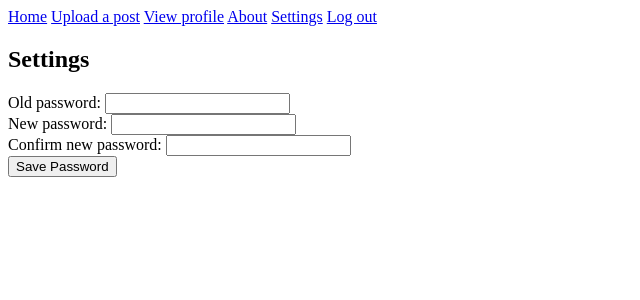
After one commit to jbellizia/social-media-platform, a Flask app: page /change_password in a window 1280 px wide. The commit adds this page. Shown: the top 300 px of the page, without its empty margins (0-640 px from the left). Run offline with Flask 3, Linux system fonts and the light colour scheme; the visitor is signed in with stand-in values (Sample User, id 1).

Commit message:
backing up

```diff
--- a/app.py
+++ b/app.py
@@ -5,10 +5,11 @@ from itsdangerous import URLSafeTimedSerializer, SignatureExpired
 import sqlite3
 import secrets
 from werkzeug.security import generate_password_hash, check_password_hash
-
-
+from werkzeug.utils import secure_filename
+from datetime import date
 from dotenv import load_dotenv
 import os
+import re
 
 load_dotenv()
 
@@ -16,13 +17,19 @@ load_dotenv()
 app = Flask(__name__)
 app.secret_key = os.getenv('SECRET_KEY')
 
-# Flask-Mail configuration (use your SMTP server)
+
+ALLOWED_EXTENSIONS = {'png', 'jpg', 'jpeg', 'gif'}
+
+app.config['PROFILE_PIC_FOLDER'] = 'static/profile_pictures'
+app.config['UPLOAD_FOLDER'] = os.path.join(os.getcwd(), 'static/uploads')
 app.config['MAIL_SERVER'] = 'smtp.gmail.com'
 app.config['MAIL_PORT'] = 587
 app.config['MAIL_USE_TLS'] = True
 app.config['MAIL_USERNAME'] = os.getenv('MAIL_USERNAME')
 app.config['MAIL_DEFAULT_SENDER'] = ('Splooge', os.getenv('MAIL_USERNAME'))
 app.config['MAIL_PASSWORD'] = os.getenv('MAIL_PASSWORD')
+app.config['MAX_CONTENT_LENGTH'] = 2 * 1024 * 1024  # 1MB limit
+
 
 mail = Mail(app)
 s = URLSafeTimedSerializer(app.secret_key)
@@ -33,12 +40,32 @@ login_manager = LoginManager()
 login_manager.init_app(app)
 login_manager.login_view = 'login'
 
+
+
+
 class User(UserMixin):
-    def __init__(self, id, email, password, username):
+    def __init__(self, id, email, password, username, bio, profile_pic_filename, notifications_enabled):
         self.id = id
         self.email = email
         self.password = password
         self.username = username
+        self.bio = bio
+        self.profile_pic_filename = profile_pic_filename
+        self.notifications_enabled = notifications_enabled
+
+
+
+
+from flask import flash
+
+#function for validating username characters
+def is_valid_username(username):
+    return re.match(r'^[a-zA-Z0-9_-]+$', username) is not None
+
+
+def allowed_file(filename):
+    return '.' in filename and \
+           filename.rsplit('.', 1)[1].lower() in ALLOWED_EXTENSIONS
 
 
 #initialize DB
@@ -51,25 +78,36 @@ def db_setup():
                         code TEXT,
                         created_at TIMESTAMP DEFAULT CURRENT_TIMESTAMP)''')
         cur.execute('''CREATE TABLE IF NOT EXISTS users (
-                        email TEXT PRIMARY KEY,
+                        id INTEGER,
+                        email TEXT,
+                        password_hash TEXT,
                         username TEXT,
-                        password_hash TEXT)''')
+                        bio TEXT,
+                        profile_pic_filename TEXT,
+                        notifications_enabled INTEGER DEFAULT 1
+                    )''')
 
 
 
 def get_user_by_id(user_id):
     conn = sqlite3.connect('users.db')
     cur = conn.cursor()
-    cur.execute("SELECT id, email, password_hash, username FROM users WHERE id = ?", (user_id,))
+    cur.execute("SELECT id, email, password_hash, username, bio, profile_pic_filename, notifications_enabled FROM users WHERE id = ?", (user_id,))
     row = cur.fetchone()
     conn.close()
     return User(*row) if row else None
 
+def get_username_by_id(user_id):
+    with sqlite3.connect(DB_FILE) as conn:
+        cur = conn.cursor()
+        cur.execute("SELECT username FROM users WHERE id = ?", (user_id,))
+        row = cur.fetchone()
+        return row[0] if row else None
 
 def get_user_by_username(username):
     conn = sqlite3.connect('users.db')
     cur = conn.cursor()
-    cur.execute("SELECT id, email, password_hash, username FROM users WHERE username = ?", (username,))
+    cur.execute("SELECT id, email, password_hash, username, bio, profile_pic_filename, notifications_enabled FROM users WHERE username = ?", (username,))
     row = cur.fetchone()
     conn.close()
     return User(*row) if row else None
@@ -144,7 +182,7 @@ def check_email():
 
         #redirect to register page
         flash('A registration code was sent to your email.', 'check_email')
-        return redirect(url_for('register'))
+        return render_template('register.html', email)
     else:
         return render_template('check_email.html')
 
@@ -155,7 +193,7 @@ def register():
         #get form info
         email = request.form['email'].strip().lower()
         code = request.form['code'].strip()
-        username = request.form['username'].strip()
+        username = request.form['username'].strip().lower()
         password = request.form['password']
 
         #connect to database
@@ -176,6 +214,11 @@ def register():
                 flash("This username is already in use", 'register')
                 return redirect(url_for('register'))
 
+            #check if username is valid
+
+            if not is_valid_username(username):
+                flash("Username can only contain letters, numbers, underscores, and hyphens.", "register")
+                return redirect(url_for('register'))
 
 
             #check for email already in use or wrong email
@@ -192,10 +235,20 @@ def register():
                 flash("This email is already in use", 'register')
                 return redirect(url_for('register'))
 
-            #hash password and insert into database
+            #password must be 8 characters
+            if len(password) < 8:
+                flash("Lengthen your password, fool. 8 characters MINIMUM.", 'register')
+                return redirect(url_for('register'))
+
+
+            #make and insert default bio
+            today = date.today()
+            bio = username + " has been splooging since " + today.strftime("%m %d %Y")
+
+            #hash password and insert all into database
             password_hash = generate_password_hash(password)
-            cur.execute('INSERT INTO users (email, password_hash, username) VALUES (?, ?, ?)',
-                        (email, password_hash, username))
+            cur.execute('INSERT INTO users (email, password_hash, username, bio) VALUES (?, ?, ?, ?)',
+                        (email, password_hash, username, bio))
             cur.execute('DELETE FROM pending_codes WHERE email = ?', (email,))
             conn.commit()
         #notify user of registration, redirect to login
@@ -205,6 +258,252 @@ def register():
     return render_template('register.html')
 
 
+#for uploading a post
+@app.route('/upload', methods=['GET', 'POST'])
+@login_required
+def upload():
+    if request.method == 'POST':
+        caption = request.form['caption']
+        file = request.files.get('image')
+
+        filename = None
+        if file and allowed_file(file.filename):
+            filename = secure_filename(file.filename)
+            upload_path = app.config['UPLOAD_FOLDER']
+            os.makedirs(upload_path, exist_ok=True)  # ensure folder exists
+            filepath = os.path.join(upload_path, filename)
+            try:
+                file.save(filepath)
+                print("Saved file as:", filename)
+            except Exception as e:
+                flash("Error saving file.", "upload")
+                return redirect(url_for('upload'))
+
+        with sqlite3.connect(DB_FILE) as conn:
+            cur = conn.cursor()
+            cur.execute("""
+                INSERT INTO posts (user_id, caption, image_filename)
+                VALUES (?, ?, ?)
+            """, (current_user.id, caption, filename))
+            conn.commit()
+
+
+        flash('Post created!', "upload")
+        return redirect(url_for('home'))
+
+    return render_template('upload.html')
+
+
+#for viewing a users profile
+@app.route('/profile/<username>', methods=['GET', 'POST'])
+@login_required
+def profile(username):
+    with sqlite3.connect(DB_FILE) as conn:
+        cur = conn.cursor()
+
+        # Get user info
+        cur.execute("SELECT id, bio, profile_pic_filename FROM users WHERE username = ?", (username,))
+        user = cur.fetchone()
+
+        if not user:
+            abort(404)  # User doesn't exist
+
+        user_id, bio, profile_pic = user
+
+        # Get user's posts
+        cur.execute("""
+            SELECT caption, image_filename, timestamp
+            FROM posts
+            WHERE user_id = ?
+            ORDER BY timestamp DESC
+        """, (user_id,))
+
+        posts = cur.fetchall()
+
+    return render_template("profile.html", username=username, bio=bio, profile_pic=profile_pic, posts=posts)
+
+
+#for viewing an individual post
+@app.route('/view_post/<int:id>', methods=['GET', 'POST'])
+@login_required
+def view_post(id):
+    with sqlite3.connect(DB_FILE) as conn:
+        cur = conn.cursor()
+
+        # Get post info from DB
+        cur.execute("SELECT user_id, caption, image_filename, timestamp FROM posts WHERE id = ?", (id,))
+        post = cur.fetchone()
+
+        if not post:
+            abort(404)  # Post doesn't exist
+
+        user_id, caption, image_filename, timestamp = post
+
+        username = get_username_by_id(user_id)
+    return render_template("post.html", username=username, caption=caption, image_filename=image_filename, timestamp=timestamp)
+
+
+#for viewing users own page
+@app.route('/myprofile')
+@login_required
+def myprofile():
+    username = get_username_by_id(current_user.id)
+    return redirect(url_for('profile', username=username))
+
+#for settings changes
+
+@app.route('/settings', methods=['GET', 'POST'])
+@login_required
+def settings():
+    with sqlite3.connect(DB_FILE) as conn:
+        cur = conn.cursor()
+
+        if request.method == 'POST':
+            changes_made = False
+
+            cur.execute("SELECT profile_pic_filename FROM users WHERE id = ?", (current_user.id,))
+            row = cur.fetchone()
+            old_pic_filename = row[0]
+
+            default_pic = 'default_profile_pictures/default.png'
+
+            # Update profile picture
+            file = request.files.get('profile-pic')
+            profile_pic_filename = None
+            remove_pic = 'remove_profile_pic' in request.form
+
+            if file and not allowed_file(file.filename):
+                flash('Filetype not supported. Use .png, .jpg, .jpeg, or .gif','settings')
+
+            # If uploading a new valid image
+            if file and allowed_file(file.filename):
+                filename = secure_filename(file.filename)
+                file_path = os.path.join(app.config['PROFILE_PIC_FOLDER'], filename)
+                file.save(file_path)
+                cur.execute("UPDATE users SET profile_pic_filename = ? WHERE id = ?", (filename, current_user.id))
+                changes_made = True
+
+            # If removing image AND it was not already default
+            elif remove_pic and old_pic_filename != default_pic:
+                try:
+                    os.remove(os.path.join(app.config['PROFILE_PIC_FOLDER'], old_pic_filename))
+                except FileNotFoundError:
+                    pass
+                cur.execute("UPDATE users SET profile_pic_filename = ? WHERE id = ?", (default_pic, current_user.id))
+                changes_made = True
+
+            # Update bio, username, email, notifications
+            bio = request.form.get('bio', '').strip()
+            username = request.form.get('username', '').strip()
+            email = request.form.get('email', '').strip()
+            notifications_enabled = 1 if request.form.get('notifications_enabled') else 0
+
+            user = get_user_by_id(current_user.id)
+
+
+            #check if newusername is valid
+
+            if not is_valid_username(username):
+                flash("Username can only contain letters, numbers, underscores, and hyphens.", "settings")
+                return redirect(url_for('settings'))
+
+
+
+            #if username in form is different from current user username, make sure another account is not using it
+            if user.username != username:
+                cur.execute('SELECT 1 FROM users WHERE username = ?', (username,))
+                if cur.fetchone():
+                    flash("This username is already in use", 'settings')
+                    return redirect(url_for('settings'))
+                changes_made = True
+
+            #check for email already in use or wrong email
+
+            cur.execute('SELECT 1 FROM whitelist WHERE email = ?', (email,))
+            if not cur.fetchone():
+                flash("The email you entered is not on the whitelist.", 'settings')
+                return redirect(url_for('settings'))
+
+
+            #if email in form is different from current user email, make sure another account is not using it
+            if user.email != email:
+                cur.execute('SELECT 1 FROM users WHERE email = ?', (email,))
+                if cur.fetchone():
+                    flash("This email is already in use", 'settings')
+                    return redirect(url_for('settings'))
+                changes_made = True
+
+
+            # Check if bio changed
+            if (user.bio or '') != bio:
+                changes_made = True
+
+            # Check if notification setting changed
+            if user.notifications_enabled != notifications_enabled:
+                changes_made = True
+
+            # If changes were made, update the DB
+            if changes_made:
+                cur.execute("""
+                    UPDATE users
+                    SET bio = ?, username = ?, email = ?, notifications_enabled = ?
+                    WHERE id = ?
+                """, (bio, username, email, notifications_enabled, current_user.id))
+                conn.commit()
+                flash("Settings updated successfully.", category="settings")
+            return redirect(url_for('settings'))
+
+        # GET: fetch current user info
+        cur.execute("SELECT username, email, bio, profile_pic_filename, notifications_enabled FROM users WHERE id = ?", (current_user.id,))
+        user = cur.fetchone()
+        if not user:
+            flash("User not found.", category="settings")
+            return redirect(url_for('home'))
+
+        username, email, bio, profile_pic, notifications_enabled = user
+
+    return render_template(
+        'settings.html',
+        username=username,
+        email=email,
+        bio=bio,
+        profile_pic=profile_pic,
+        notifications_enabled=bool(notifications_enabled)
+    )
+
+
+@app.route('/change_password', methods=['GET', 'POST'])
+@login_required
+def change_password():
+    with sqlite3.connect(DB_FILE) as conn:
+        cur = conn.cursor()
+        #form
+        if request.method == 'POST':
+            old_password = request.form['old_password']
+
+            user = get_user_by_id(current_user.id)
+            if not user or not check_password_hash(user.password, old_password):
+                flash("Incorrect password", 'change_password')
+                return redirect(url_for('change_password'))
+
+
+            new_password = request.form['new_password']
+            confirm_new_password = request.form['confirm_new_password']
+            if new_password != confirm_new_password:
+                flash("Passwords do not match.", "change_password")
+                return redirect(url_for('change_password'))
+
+
+            if len(new_password) < 8:
+                flash("Lengthen your password, fool. 8 characters MINIMUM.", 'change_password')
+                return redirect(url_for('change_password'))
+            password_hash = generate_password_hash(new_password)
+            cur.execute("UPDATE users SET password_hash = ? WHERE id = ?", (password_hash, current_user.id))
+            conn.commit()
+            flash("Password changed successfully.", "change_password")
+            return redirect(url_for('change_password'))
+    return render_template("change_password.html")
+
 
 if __name__ == "__main__":
     db_setup()
--- /dev/null
+++ b/templates/change_password.html
@@ -0,0 +1,40 @@
+<!DOCTYPE html>
+<html>
+<head><title> Settings</title></head>
+<body>
+    <nav>
+        <a href="/home">Home</a>
+        <a href="/upload">Upload a post</a>
+        <a href="/myprofile">View profile</a>
+        <a href="/about">About</a>
+        <a href="/settings">Settings</a>
+        <a href="/logout">Log out</a>
+
+    </nav>
+    <h2>Settings</h2>
+
+    {% with messages = get_flashed_messages(category_filter=["change_password"]) %}
+        {% if messages %}
+            <ul class=flashes>
+            {% for message in messages %}
+                <li>{{ message }}</li>
+            {% endfor %}
+            </ul>
+        {% endif %}
+    {% endwith %}
+
+    <form method="post" enctype="multipart/form-data">
+
+        <label for="old_password">Old password:</label>
+        <input name="old_password" type="password" required><br>
+
+        <label for="new_password">New password:</label>
+        <input name="new_password" type="password" required><br>
+
+        <label for="confirm_new_password">Confirm new password:</label>
+        <input name="confirm_new_password" type="password" required><br>
+
+        <input type="submit" value="Save Password">
+    </form>
+</body>
+</html>
```
Also changed, not shown: templates/check-email.html (added, +13 -0 lines), templates/home.html (+6 -1 lines), templates/post.html (added, +26 -0 lines), templates/profile.html (added, +40 -0 lines), templates/settings.html (added, +66 -0 lines), templates/upload.html (added, +35 -0 lines), users.db (added).
